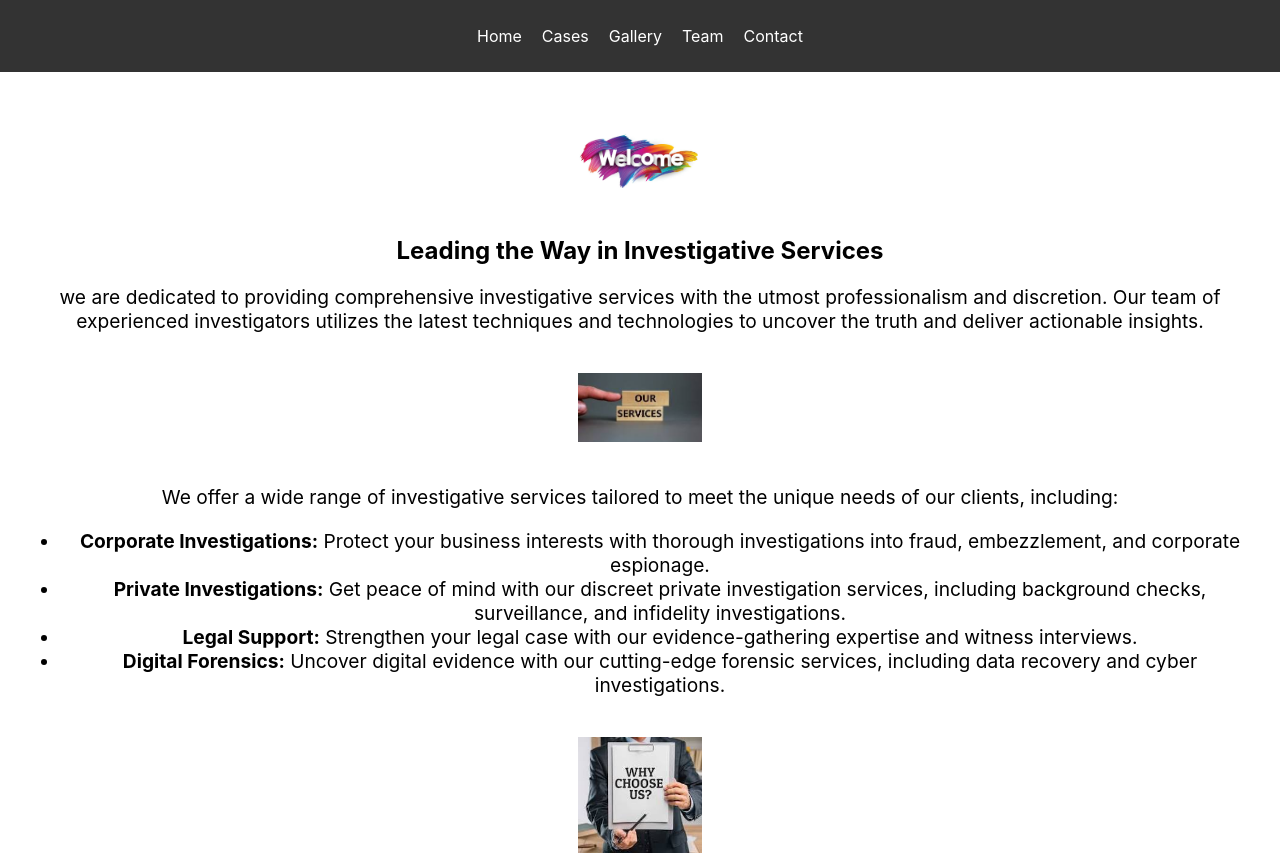
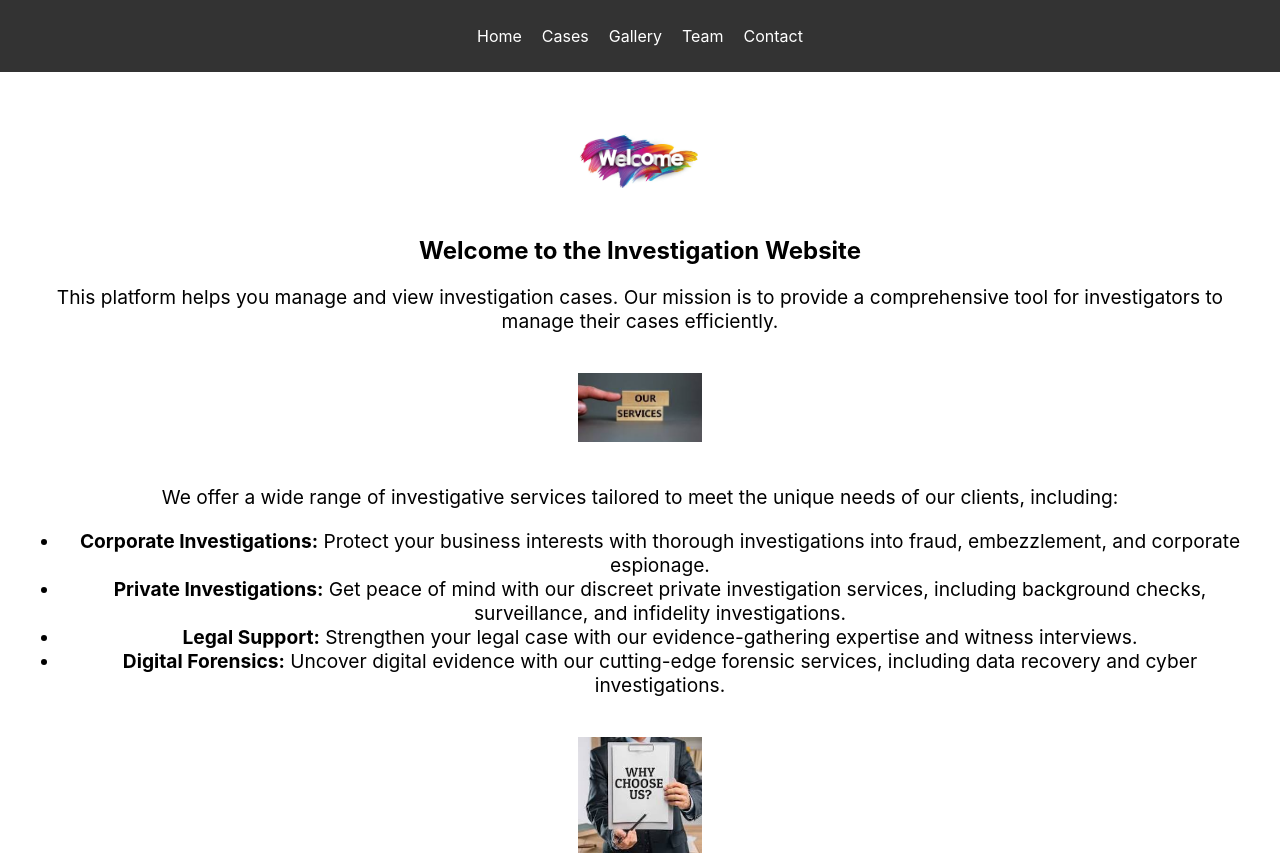
Before and after one commit to shyamkumar123/dev, a React (Create React App) app: page / in a window 1280 px wide. Shown: the top 855 px of the page. Built offline with nearby package versions, Linux system fonts and the light colour scheme.

Commit message:
Changes commit

```diff
--- a/src/components/Home.js
+++ b/src/components/Home.js
@@ -62,9 +62,9 @@ const Home = () => {
     <Container>
       <Section>
       <Image src="/images/welcome.jpg" alt="Welcome" />
-        <Subtitle>Leading the Way in Investigative Services</Subtitle>
+        <Subtitle>{homeContent.title}</Subtitle>
         <Content>
-          we are dedicated to providing comprehensive investigative services with the utmost professionalism and discretion. Our team of experienced investigators utilizes the latest techniques and technologies to uncover the truth and deliver actionable insights.
+        {homeContent.content}
         </Content>
 
       </Section>
```
